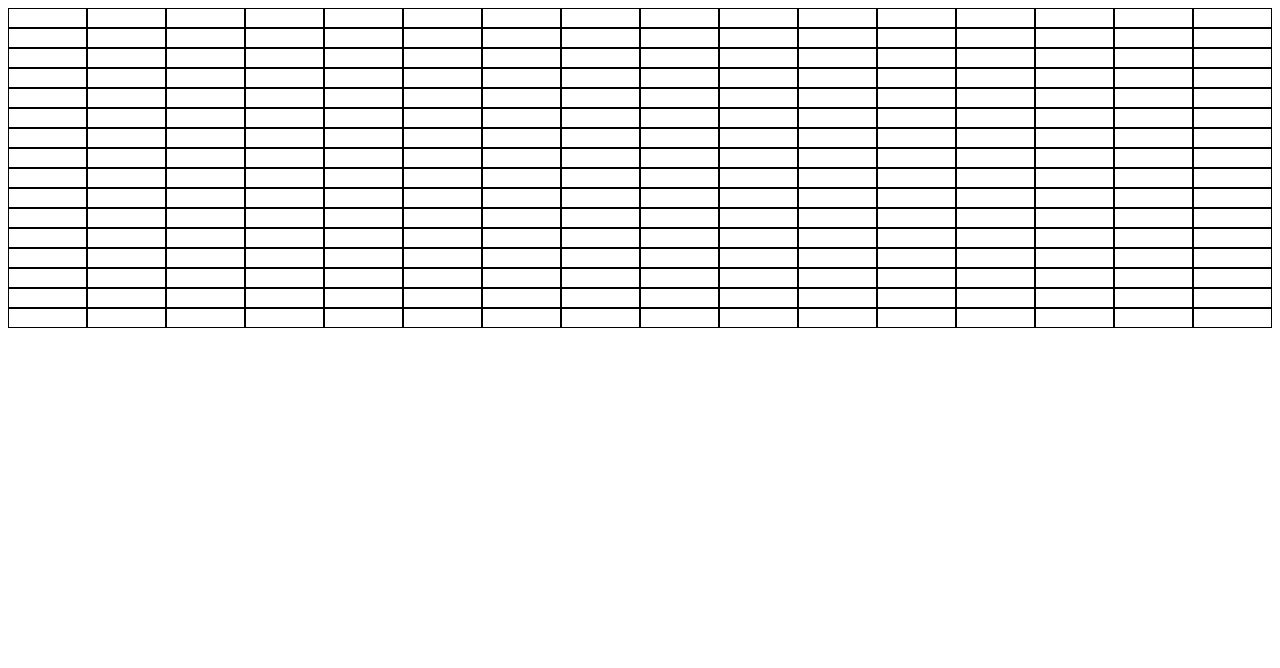
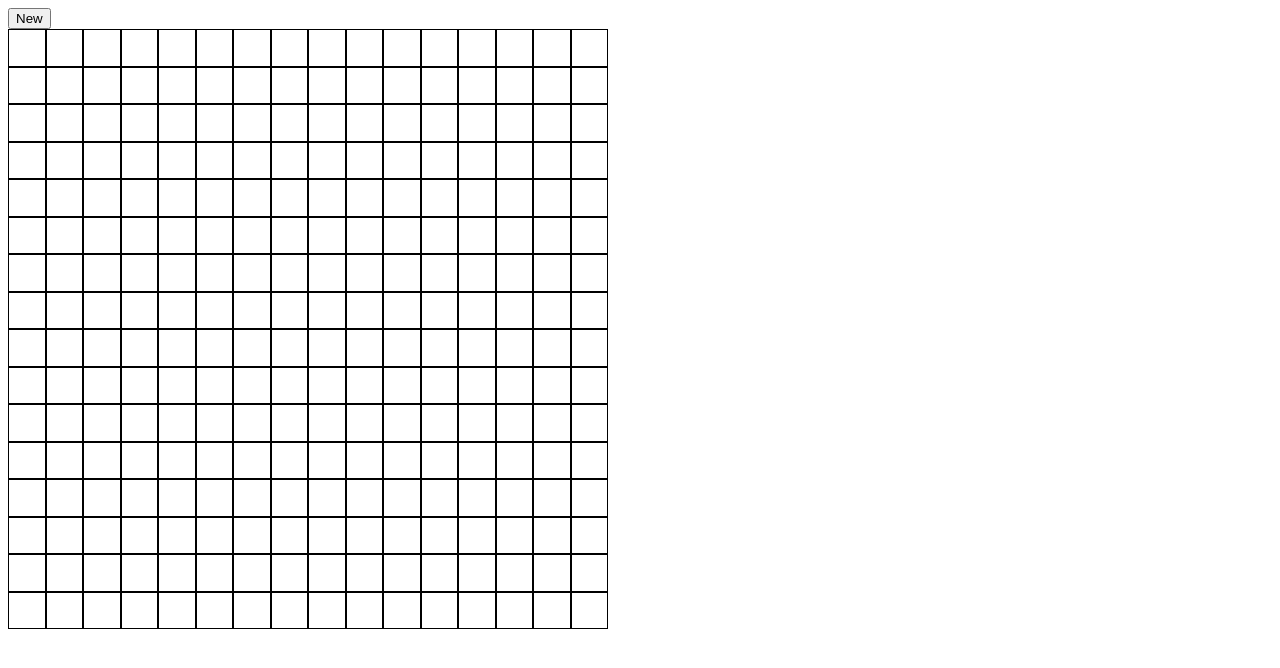
Before and after one commit to madbark67/etch-a-sketch, a plain HTML site: page index.html in a window 1280 px wide. Drawn offline with Linux system fonts and the light colour scheme.

Commit message:
Add hover and new grid generation functionality
Added a mouseover eventListener to change the
color of elements that are hovered over in the grid.
Added a button with input for a new grid size and
refactored the grid generation logic into a function.
Additionally used replaceChildren to remove the previous
appended child elements and empty the main container.

```diff
--- a/index.html
+++ b/index.html
@@ -8,6 +8,7 @@
     <script src="script.js" defer></script>
 </head>
 <body>
+    <div class="header"></div>
     <div class="container"></div>
 </body>
 </html>
--- a/script.js
+++ b/script.js
@@ -1,7 +1,28 @@
 const container = document.querySelector(".container");
+const header = document.querySelector(".header");
 
-for (let i = 0; i < 256; i++) {
-    let square = document.createElement("div");
-    square.className = "square";
-    container.appendChild(square);
+const input = document.createElement("button");
+input.textContent = "New";
+header.appendChild(input);
+
+generateSquareGrid(16);
+
+container.addEventListener("mouseover", (e) => {
+    e.target.classList.add('color');
+});
+
+input.addEventListener("click", () => {
+    let width = prompt("how many squares per side do you want?");
+
+    generateSquareGrid(width);
+});
+
+function generateSquareGrid(width) {
+    container.replaceChildren();
+    for (let i = 0; i < width**2; i++) {
+        let square = document.createElement("div");
+        square.className = "square";
+        square.style.flexBasis = `calc(100%/${width})`;
+        container.appendChild(square);
+    }
 }
--- a/styles.css
+++ b/styles.css
@@ -1,11 +1,17 @@
 .container {
     display: flex;
     flex-wrap: wrap;
+    width: 600px;
 }
 
 .square {
     flex: 0 0 calc(100%/16);
-    height: 20px;
+    aspect-ratio: 1/1;
     box-sizing: border-box;
     border: 1px solid black;
+
 }
+
+.color {
+    background-color: blue;
+}
```
